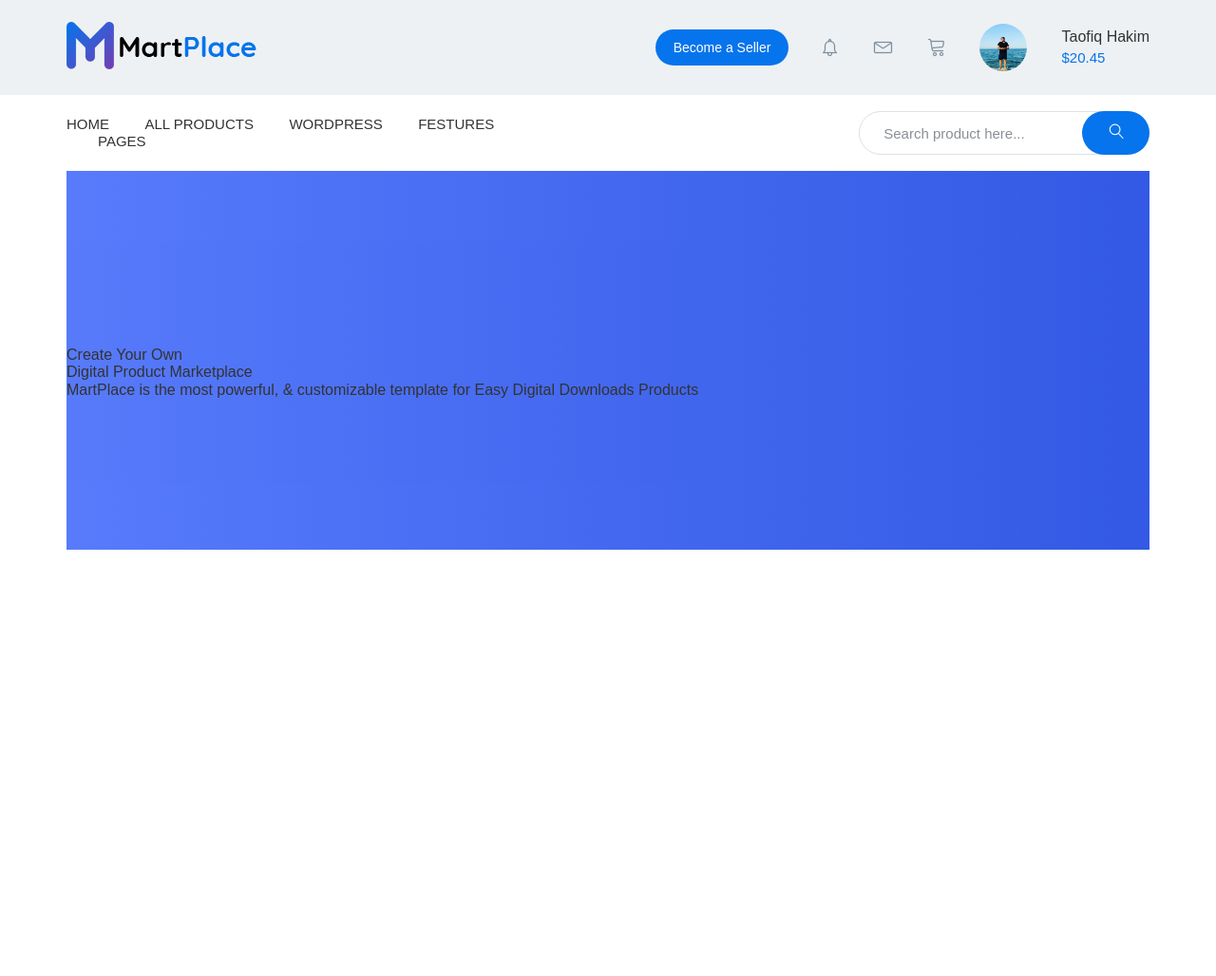
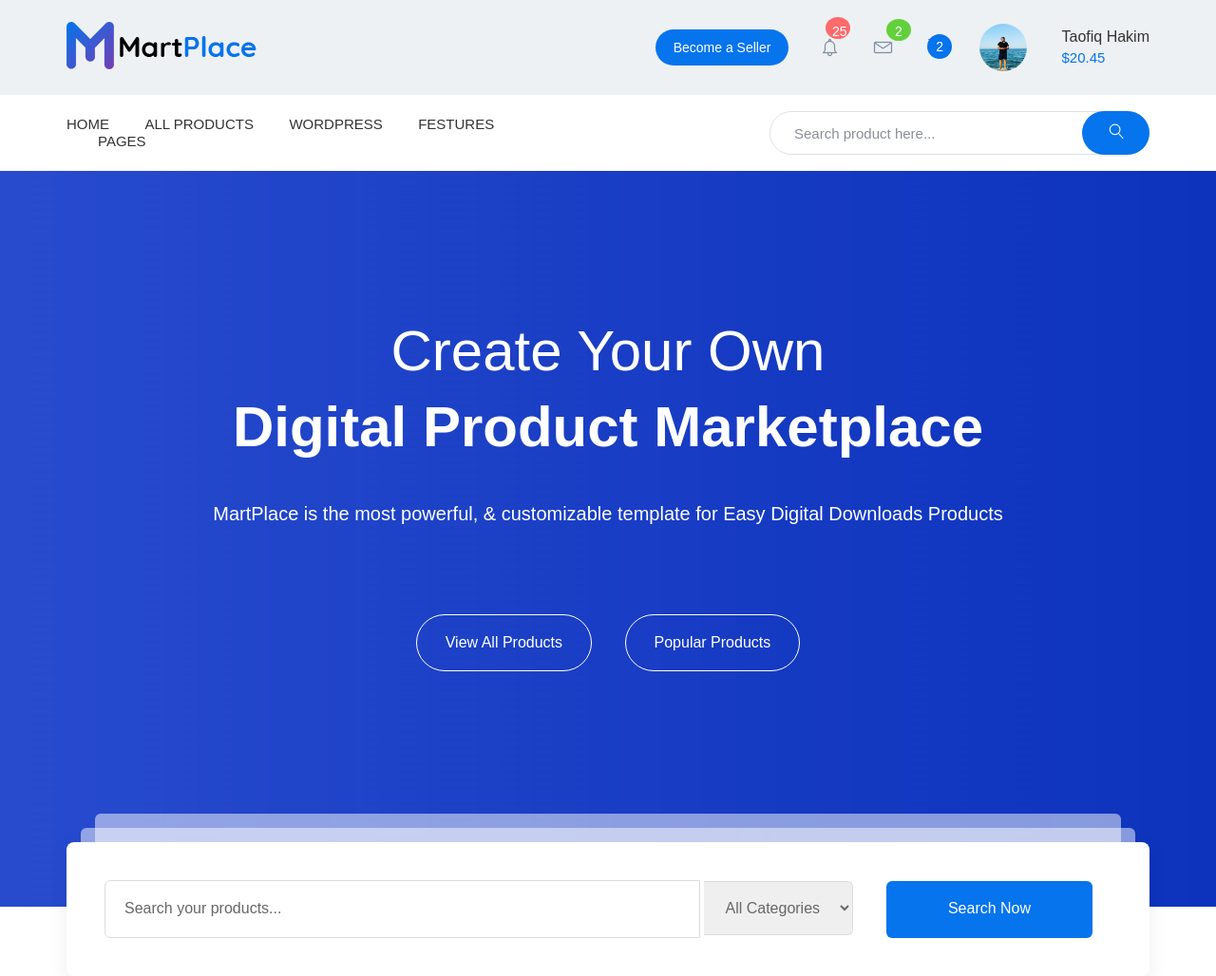
Before and after one commit to Serzh-Shpalyutin/matrplace, a website: page app/index.html in a window 1280 px wide. Shown: the whole page at 95% size. Before the commit the page ends 800 px from the top, so only its background shows below. Drawn offline with nearby package versions, Linux system fonts and the light colour scheme; files that its build step writes are made by us from their sources.

Commit message:
added search section

```diff
--- a/app/index.html
+++ b/app/index.html
@@ -25,13 +25,16 @@
           </a>
           <div class="header__top-box">
             <a class="header__top-icon header__top-alarm" href="#"
-              style="background-image: url(images/icons/alarm.png);"></a>
+              style="background-image: url(images/icons/alarm.png);"><span
+                class="header__top-notifications header__top-notifications--alarm">25</span></a>
             <a class="header__top-icon header__top-envelope" href="#"
-              style="background-image: url(images/icons/envelope.png);"></a>
+              style="background-image: url(images/icons/envelope.png);"><span
+                class="header__top-notifications header__top-notifications--envelope">2</span></a>
             <a class="header__top-icon header__top-cart" href="#"
-              style="background-image: url(images/icons/cart.png);"></a>
+              style="background-image: url(images/icons/cart.png);"><span
+                class="header__top-notifications header__top-notifications--cart">2</span></a>
             <a class="header__top-user" href="#" style="background-image: url(images/icons/user.jpg);"></a>
-            <div class="data">
+            <div class="header__top-data">
               <a class="header__top-name" href="#">Taofiq Hakim</a>
               <a class="header__top-balance" href="#">$20.45</a>
             </div>
@@ -67,8 +70,9 @@
   </header>
 
   <main class="main">
-    <section class="search">
+    <section class="search" style="background-image: url(images/bg.jpg);">
       <div class="container">
+
         <div class="search__inner">
           <div class="search__subtitle">
             Create Your Own
@@ -79,11 +83,31 @@
           <div class="search__text">
             MartPlace is the most powerful, & customizable template for Easy Digital Downloads Products
           </div>
-          <a class="search__btn" href="#"></a>
-          <a class="search__btn" href="#"></a>
+        </div>
+
+        <div class="search__btn-inner">
+          <a class="search__btn" href="#">View All Products</a>
+          <a class="search__btn" href="#">Popular Products</a>
+        </div>
+        <div class="form__inner">
+          <form class="search__form">
+            <input class="search__input" type="text" placeholder="Search your products...">
+            <select class="search__select" name="All Categories">
+              <option value="">All Categories</option>
+              <option value=""></option>
+              <option value=""></option>
+            </select>
+            <button class="search__main-btn " type="submit">Search Now</button>
+          </form>
         </div>
       </div>
+
     </section>
+
+    <section class="features">
+
+    </section>
+
   </main>
 
   <script src="https://ajax.googleapis.com/ajax/libs/jquery/3.5.1/jquery.min.js"></script>
--- a/app/scss/_general.scss
+++ b/app/scss/_general.scss
@@ -9,9 +9,10 @@
 }
 
 body {
-    font-family: 'Quicksand-Regular', sans-serif;
+    font-family: 'Quicksand', sans-serif;
     font-weight: 400;
     font-size: 16px;
+    color: #fff;
     background-color: #fff;
 }
 
--- a/app/scss/style.scss
+++ b/app/scss/style.scss
@@ -22,7 +22,6 @@
     width: 140px;
     border-radius: 25px;
     text-align: center;
-    color: #fff;
     font-size: 14px;
     line-height: 28px;
     background-color: $blue;
@@ -43,6 +42,7 @@
 }
 
 .header__top-box {
+    position: relative;
     display: flex;
     justify-content: space-between;
     min-width: 345px;
@@ -62,6 +62,41 @@
 .header__top-cart {
     width: 18px;
     height: 20px;
+}
+
+.header__top-notifications {
+    font-size: 14px;
+    font-weight: 500;
+    padding: 5px;
+    height: 23px;
+    width: 26px;
+    padding: 7px;
+}
+
+.header__top-notifications--alarm {
+    position: absolute;
+    left: 4px;
+    top: -7px;
+    background-color: #ff6a6c;
+    border-radius: 50%;
+
+}
+
+.header__top-notifications--envelope {
+    position: absolute;
+    left: 68px;
+    top: -5px;
+    background-color: #62d03b;
+    border-radius: 50%;
+    text-align: center;
+    padding: 5px 9px;
+}
+
+.header__top-notifications--cart {
+    background-color: $blue;
+    border-radius: 50%;
+    text-align: center;
+    padding: 5px 9px;
 }
 
 .header__top-user {
@@ -95,7 +130,6 @@
     display: flex;
     align-items: center;
     min-height: 80px;
-
 }
 
 .menu__list {
@@ -117,15 +151,14 @@
     }
     .menu__link:hover {
         color: $blue;
-        border-bottom: 1px solid $blue;
     }
 }
 
 .header__search-form {
-    margin-left: 300px;
+    margin-left: 223px;
     margin-right: auto;
     text-align: center;
-    max-width: 360px;
+    min-width: 400px;
     position: relative;
     .header__search-input {
         display: block;
@@ -134,8 +167,7 @@
         height: 46px;
         border: 1px solid #dce1e7;
         font-size: 15px;
-        padding-left: 25px;
-        padding-right: 82px;
+        padding: 13px 100px 13px 25px;
         outline-width: 0px;
         &::placeholder {
             color: #898f96;
@@ -163,13 +195,128 @@
 
 // start search
 
-.search__inner {
-    background-image: -moz-linear-gradient( 180deg, rgb(0,48,222) 0%, rgb(23,69,237) 54%, rgb(46,90,251) 100%);
-    background-image: -webkit-linear-gradient( 180deg, rgb(0,48,222) 0%, rgb(23,69,237) 54%, rgb(46,90,251) 100%);
-    background-image: -ms-linear-gradient( 180deg, rgb(0,48,222) 0%, rgb(23,69,237) 54%, rgb(46,90,251) 100%);
-    opacity: 0.8;
-    padding: 185px 0 140px;
+.search {
+    background-size: cover;
+    background-position: top center;
+    background-repeat: no-repeat;
+    max-height: 775px;
 }
 
+.search__inner {
+    padding: 155px 0 30px;
+    font-size: 60px;
+    line-height: 70px;
+    text-align: center;
+    .search__subtitle {
+        font-weight: 400;
+        margin-bottom: 10px;
+    }
+    .search__title {
+        font-weight: 700;
+        margin-bottom: 20px;
+    }
+    .search__text {
+        font-size: 20px;
+        font-weight: 500;
+        line-height: 72px;
+    }
+}
+
+.search__btn-inner {
+    text-align: center;
+    .search__btn {
+        margin: 40px 15px 180px;
+        border: 1px solid #fff;
+        border-radius: 30px;
+        padding: 20px 30px;
+        cursor: pointer;
+        background: transparent;
+        transition: all .3s;
+    }
+    .search__btn:hover {
+        color: $blue;
+        background-color: #fff;
+    }
+}
+
+.form__inner {
+    position: relative;
+    max-width: 1140px;
+    min-height: 135px;
+    background-color: #fff;
+    border-radius: 8px;
+    box-shadow: 0px 4px 20px 0px rgba(0, 0, 0, 0.08);
+    margin-bottom: 100px;
+}
+
+.form__inner::before,
+.form__inner::after {
+    content: "";
+    position: absolute;
+    top: -15px;
+    right: 0;
+    left: 0;
+    margin: 0 auto;
+    max-width: 1110px;
+    min-height: 42px;
+    background-color: rgba(255, 255, 255, 0.5);
+    border-radius: 6px;
+}
+
+.form__inner::after {
+    top: -30px;
+    max-width: 1080px;
+}
+
+.search__form {
+    color: #676767;
+    .search__input {
+        margin: 40px 0 40px 40px;
+        display: inline-block;
+        padding: 20px;
+        width: 55%;
+        border: 1px solid #dcdcdc;
+        border-radius: 6px;
+        border-top-right-radius: 0px;
+        border-bottom-right-radius: 0px;
+        outline-width: 0;
+        &::placeholder {
+            color: #676767;
+        }
+    }
+
+    .search__select {
+        max-width: 195px;
+        border: 1px solid #dcdcdc;
+        outline-width: 0;
+        padding: 18px;
+        border-radius: 6px;
+        border-top-left-radius: 0px;
+        border-bottom-left-radius: 0px;
+        border-left: none;
+        font-size: 16px;
+        color: #676767;
+        cursor: pointer;
+    }
+
+    .search__main-btn {
+        padding: 20px 65px;
+        background-color: $blue;
+        border: none;
+        border-radius: 6px;
+        color: #fff;
+        margin-left: 30px;
+        cursor: pointer;
+        outline-width: 0;
+        transition: all .3s;
+        min-height: 60px;
+    }
+
+    .search__main-btn:hover {
+        border: 1px solid #dcdcdc;
+        background-color: #fff;
+        color: $blue;
+    }
+}
 
 // end search
```
Also changed, not shown: app/images/bg.jpg (added).
